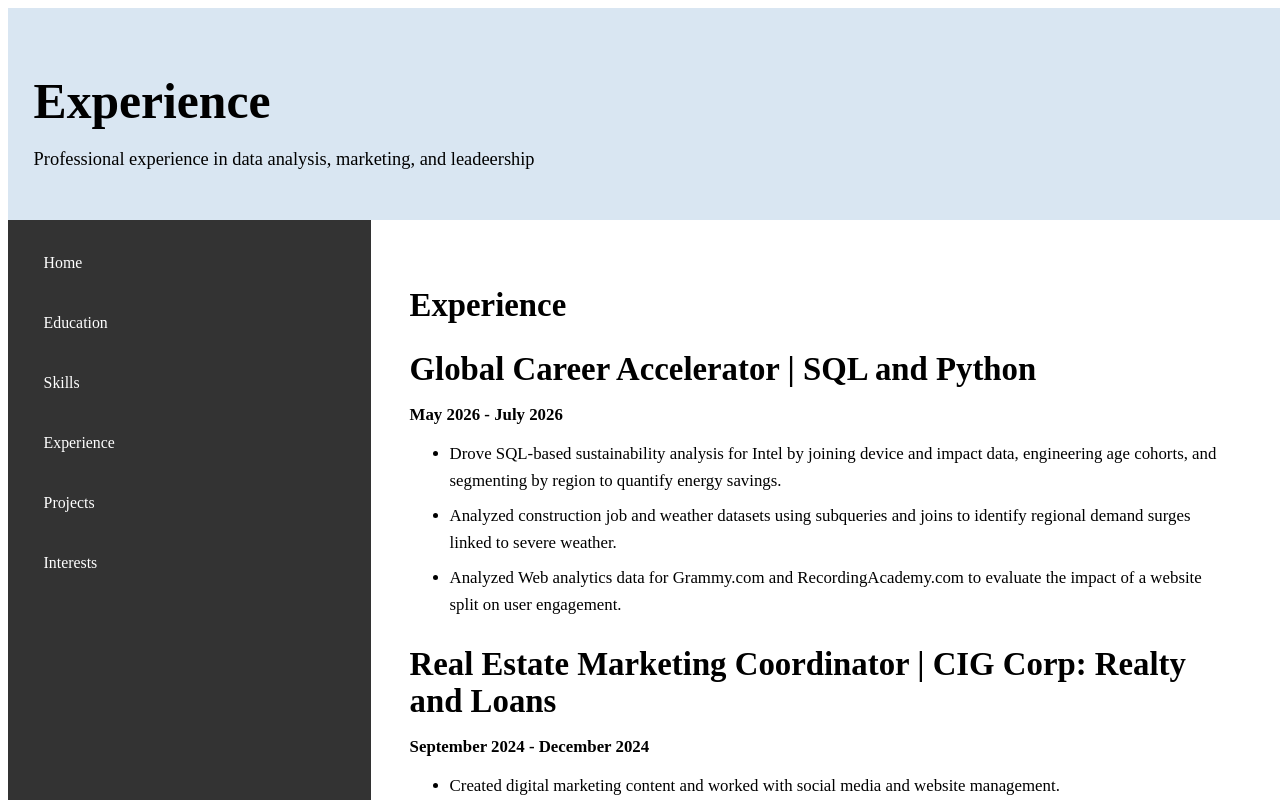
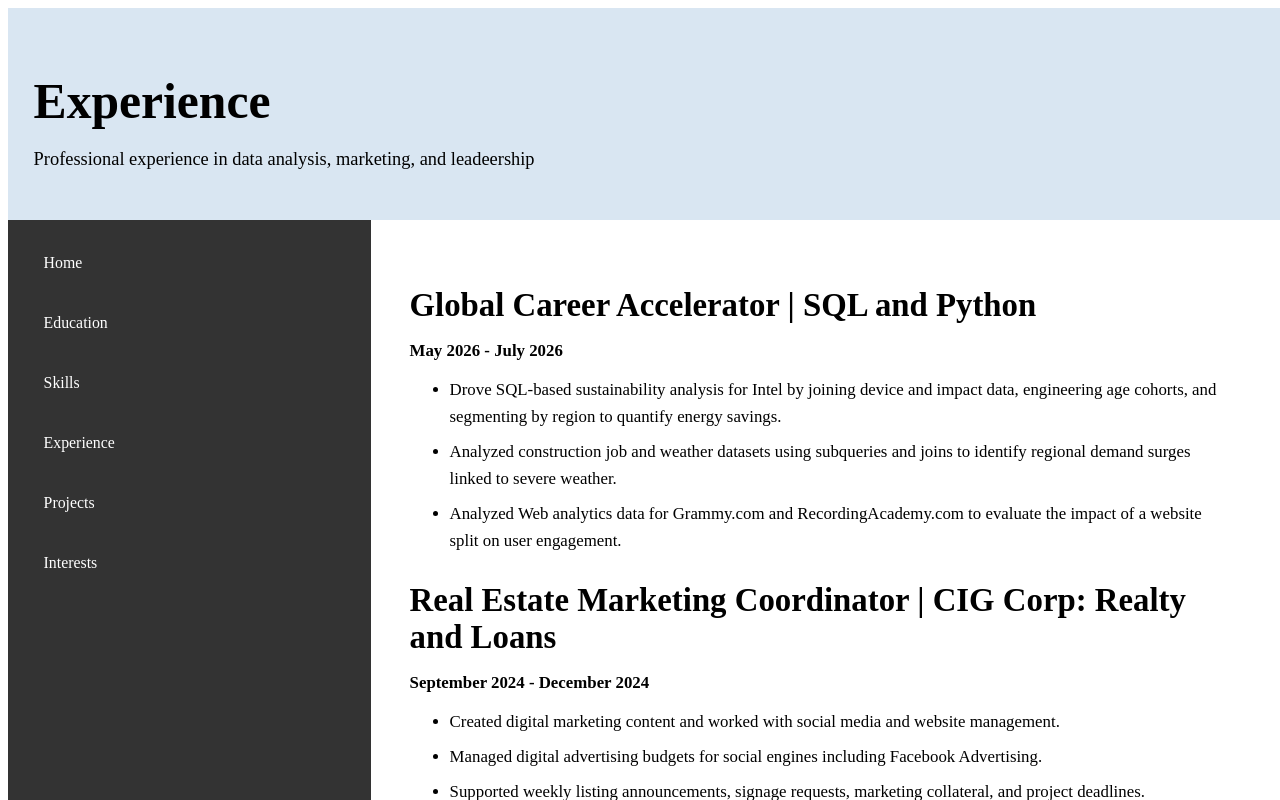
Before and after one commit to shermanlee841/mp3, a React (Vite) app: page /experience in a window 1280 px wide. Shown: the top 800 px of the page. Built offline with nearby package versions, Linux system fonts and the light colour scheme.

Commit message:
fixing format issues

```diff
--- a/src/pages/Experience.tsx
+++ b/src/pages/Experience.tsx
@@ -7,8 +7,6 @@ const Page = styled.div`
 export default function Experience() {
     return (
         <Page>
-            <h2>Experience</h2>
-
             <section>
                 <h2>Global Career Accelerator | SQL and Python</h2>
                 <p><strong>May 2026 - July 2026</strong></p>
--- a/src/pages/Interests.tsx
+++ b/src/pages/Interests.tsx
@@ -7,8 +7,6 @@ const Page = styled.div`
 export default function Interests() {
     return (
         <Page>
-            <h2>Interests</h2>
-
             <ul>
                 <li>Swimming, I competed competitively for 10 years.</li>
                 <li>Triathalon, currently part of BU's Triathalon Team, as well as training for an IronMan.</li>
--- a/src/pages/Projects.tsx
+++ b/src/pages/Projects.tsx
@@ -8,8 +8,6 @@ const Page = styled.div`
 export default function Projects() {
     return (
         <Page>
-            <h2>Projects</h2>
-
             <section>
                 <h2>Snake</h2>
                 <p>
--- a/src/pages/Skills.tsx
+++ b/src/pages/Skills.tsx
@@ -7,8 +7,6 @@ const Page = styled.div`
 export default function Skills() {
     return (
         <Page>
-            <h2>Skills</h2>
-
             <h3>Programming</h3>
             <p>Python, Java, C, Assembly, SQL</p>
 
```
